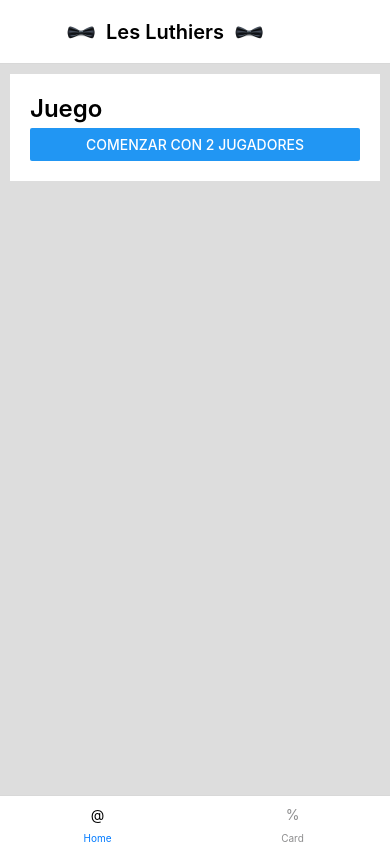
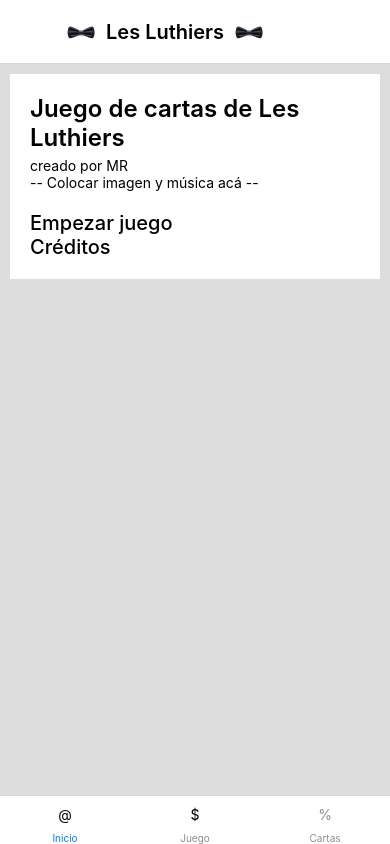
Before and after one commit to Leprosy/LesLuthiersCards, a React Native app: screen /Inicio in a window 390 px wide. Built offline with nearby package versions, Linux system fonts and the light colour scheme.

Commit message:
Start screen

```diff
--- a/App.tsx
+++ b/App.tsx
@@ -15,6 +15,7 @@
 import { CardScreen } from "./src/screens/CardScreen";
 import { GameStateProvider } from "./src/context/GameState/GameState";
 import { ModalProvider } from "./src/context/Modal";
+import { GameScreen } from "./src/screens/GameScreen";
 
 function LogoTitle(): React.JSX.Element {
   return (
@@ -38,9 +39,10 @@
     <ModalProvider>
       <GameStateProvider>
         <NavigationContainer>
-          <Tab.Navigator initialRouteName="Home" screenOptions={{ headerTitle: () => <LogoTitle /> }}>
-            <Tab.Screen name="Home" component={HomeScreen} options={{ tabBarIcon: () => <Text>@</Text> }} />
-            <Tab.Screen name="Card" component={CardScreen} options={{ tabBarIcon: (props) => <Text style={{ color: props.color }}>%</Text> }}/>
+          <Tab.Navigator initialRouteName="Inicio" screenOptions={{ headerTitle: () => <LogoTitle /> }}>
+            <Tab.Screen name="Inicio" component={HomeScreen} options={{ tabBarIcon: () => <Text>@</Text> }} />
+            <Tab.Screen name="Juego" component={GameScreen} options={{ tabBarIcon: () => <Text>$</Text> }} />
+            <Tab.Screen name="Cartas" component={CardScreen} options={{ tabBarIcon: (props) => <Text style={{ color: props.color }}>%</Text> }}/>
           </Tab.Navigator>
         </NavigationContainer>
       </GameStateProvider>
--- a/src/screens/CardScreen.tsx
+++ b/src/screens/CardScreen.tsx
@@ -8,7 +8,7 @@
 import { MiniCard } from "../components/MiniCard";
 import { Card } from "../lib/Card/Card";
 
-export function CardScreen({ route }: BottomTabScreenProps<RootTabParamList, "Card">): React.JSX.Element {
+export function CardScreen({ route }: BottomTabScreenProps<RootTabParamList, "Cartas">): React.JSX.Element {
   const theme = useColorScheme() || "light";
   const card = route.params?.card;
 
@@ -36,7 +36,7 @@
         :
 
         <Section style={{ flex: 5 }}
-          title="Card collection"
+          title="Cartas"
           text="..." />
       }
     </SafeAreaView>
--- /dev/null
+++ b/src/screens/GameScreen.tsx
@@ -0,0 +1,93 @@
+import { BottomTabScreenProps } from "@react-navigation/bottom-tabs";
+import { Alert, Button, SafeAreaView, Text, TextInput, View } from "react-native";
+import { RootTabParamList } from "../types";
+import { colors } from "../const/styles";
+import { Section } from "../components/Section";
+import { Player } from "../lib/Player";
+import { useContext, useState } from "react";
+import { Card } from "../lib/Card/Card";
+import { MiniCard } from "../components/MiniCard";
+import { GameContext } from "../context/GameState/GameState";
+import { ModalContext } from "../context/Modal";
+import { BigCard } from "../components/BigCard";
+import { GameStateActionType } from "../context/GameState/types";
+
+export function GameScreen({ navigation }: BottomTabScreenProps<RootTabParamList, "Juego">): React.JSX.Element {
+  const [canDraw, setCanDraw] = useState(false);
+  const { state, dispatch } = useContext(GameContext);
+  const [cardId, setCardId] = useState(-1);
+  const modal = useContext(ModalContext);
+
+
+  const playSelection = () => {
+    dispatch({ type: GameStateActionType.PlaySelection, call: (total: number) => {
+      Alert.alert(total > 0 ? `¡Ganaste ${total} aplausos!` : "Jugada invalida");
+    } });
+  };
+
+  const editSelection = (card: Card) => {
+    dispatch({ type: GameStateActionType.EditSelection, data: { card } });
+  };
+
+  const drawCard = () => {
+    setCanDraw(false);
+    dispatch({ type: GameStateActionType.DrawCard, data: { cardId }, call: (card) => {
+      console.log("drawCard: dispatch returned this", card);
+      modal.setContent(<BigCard card={card} />);
+      modal.setModalVisible(true);
+    } });
+  };
+
+  const nextTurn = () => {
+    setCanDraw(true);
+    dispatch({ type: GameStateActionType.NextTurn });
+  };
+
+  const resetGame = () => {
+    setCanDraw(true);
+    dispatch({ type: GameStateActionType.ResetGame, data: {} });
+  };
+
+  return (
+    <SafeAreaView style={[{ flex: 1 }, colors["light"].app]}>
+      <Section
+        title="Juego"
+        text={""}
+      >
+        {state.players.map((p: Player, i: number) =>
+          <Text
+            onPress={() => modal.setModalVisible(true)}
+            key={i}>{p.name}: {p.cards.length} cartas, {p.claps} aplausos. {i == state.turn ? "<<" : ""}</Text>)}
+        <Button title={`Comenzar con ${state.getNextPlayers()} jugadores`} onPress={resetGame}></Button>
+
+        {state.isGameActive() ? (canDraw
+          ? <><Button title="Sacar carta" onPress={drawCard}></Button>
+            <TextInput value={`${cardId}`} keyboardType={"decimal-pad"} style={{ fontSize: 10 }} onChange={(data) => setCardId(data.nativeEvent.text)} /></>
+          : <Button title="Pasar turno" onPress={nextTurn}></Button>) : null}
+
+        {state.isGameActive() ? <Button disabled={state.selection.length < 2} title="Jugar seleccion" onPress={playSelection}></Button> : null}
+      </Section>
+
+      {state.players.length > 1 ?
+        <Section
+          title={`Turno de ${state.currentPlayer?.name}`}
+          text={"..."}>
+
+          <View>
+            {state.currentPlayer?.cards.map((card: Card, i: number) =>
+              <MiniCard
+                key={i}
+                card={card}
+                index={i}
+                selected={state.selection.indexOf(card) >= 0}
+                onPress={() => state.selection.length > 0 ? editSelection(card) : navigation.navigate("Card", { card }) }
+                onLongPress={() => editSelection(card)}
+              />
+            )}
+          </View>
+
+        </Section>
+        : null }
+    </SafeAreaView>
+  );
+}
--- a/src/screens/HomeScreen.tsx
+++ b/src/screens/HomeScreen.tsx
@@ -1,92 +1,35 @@
 import { BottomTabScreenProps } from "@react-navigation/bottom-tabs";
-import { Alert, Button, SafeAreaView, Text, TextInput, View } from "react-native";
-import { GameStateActionType, RootTabParamList } from "../types";
+import { SafeAreaView, Text } from "react-native";
+import { RootTabParamList } from "../types";
 import { colors } from "../const/styles";
 import { Section } from "../components/Section";
-import { Player } from "../lib/Player";
-import { useContext, useState } from "react";
-import { Card } from "../lib/Card/Card";
-import { MiniCard } from "../components/MiniCard";
-import { GameContext } from "../context/GameState/GameState";
+import { useContext } from "react";
+// import { GameContext } from "../context/GameState/GameState";
 import { ModalContext } from "../context/Modal";
-import { BigCard } from "../components/BigCard";
 
-export function HomeScreen({ navigation }: BottomTabScreenProps<RootTabParamList, "Home">): React.JSX.Element {
-  const [canDraw, setCanDraw] = useState(false);
-  const { state, dispatch } = useContext(GameContext);
-  const [cardId, setCardId] = useState(-1);
+export function HomeScreen({ navigation }: BottomTabScreenProps<RootTabParamList, "Inicio">): React.JSX.Element {
+  // const { state, dispatch } = useContext(GameContext);
   const modal = useContext(ModalContext);
 
-
-  const playSelection = () => {
-    dispatch({ type: GameStateActionType.PlaySelection, call: (total: number) => {
-      Alert.alert(total > 0 ? `¡Ganaste ${total} aplausos!` : "Jugada invalida");
-    } });
+  const showCredits = () => {
+    modal.setContent(<Text>-- Colocar créditos del juego acá --</Text>);
+    modal.setModalVisible(true);
   };
 
-  const editSelection = (card: Card) => {
-    dispatch({ type: GameStateActionType.EditSelection, data: { card } });
-  };
-
-  const drawCard = () => {
-    setCanDraw(false);
-    dispatch({ type: GameStateActionType.DrawCard, data: { cardId }, call: (card) => {
-      console.log("drawCard: dispatch returned this", card);
-      modal.setContent(<BigCard card={card} />);
-      modal.setModalVisible(true);
-    } });
-  };
-
-  const nextTurn = () => {
-    setCanDraw(true);
-    dispatch({ type: GameStateActionType.NextTurn });
-  };
-
-  const resetGame = () => {
-    setCanDraw(true);
-    dispatch({ type: GameStateActionType.ResetGame, data: {} });
+  const startGame = () => {
+    navigation.navigate("Juego");
   };
 
   return (
     <SafeAreaView style={[{ flex: 1 }, colors["light"].app]}>
       <Section
-        title="Juego"
-        text={""}
+        title="Juego de cartas de Les Luthiers"
+        text="creado por MR"
       >
-        {state.players.map((p: Player, i: number) =>
-          <Text
-            onPress={() => modal.setModalVisible(true)}
-            key={i}>{p.name}: {p.cards.length} cartas, {p.claps} aplausos. {i == state.turn ? "<<" : ""}</Text>)}
-        <Button title={`Comenzar con ${state.getNextPlayers()} jugadores`} onPress={resetGame}></Button>
-
-        {state.isGameActive() ? (canDraw
-          ? <><Button title="Sacar carta" onPress={drawCard}></Button>
-            <TextInput value={`${cardId}`} keyboardType={"decimal-pad"} style={{ fontSize: 10 }} onChange={(data) => setCardId(data.nativeEvent.text)} /></>
-          : <Button title="Pasar turno" onPress={nextTurn}></Button>) : null}
-
-        {state.isGameActive() ? <Button disabled={state.selection.length < 2} title="Jugar seleccion" onPress={playSelection}></Button> : null}
+        <Text style={{ marginBottom: 20 }}>-- Colocar imagen y música acá --</Text>
+        <Text style={{ fontSize: 20, fontWeight: 500 }} onPress={startGame}>Empezar juego</Text>
+        <Text style={{ fontSize: 20, fontWeight: 500 }} onPress={showCredits}>Créditos</Text>
       </Section>
-
-      {state.players.length > 1 ?
-        <Section
-          title={`Turno de ${state.currentPlayer?.name}`}
-          text={"..."}>
-
-          <View>
-            {state.currentPlayer?.cards.map((card: Card, i: number) =>
-              <MiniCard
-                key={i}
-                card={card}
-                index={i}
-                selected={state.selection.indexOf(card) >= 0}
-                onPress={() => state.selection.length > 0 ? editSelection(card) : navigation.navigate("Card", { card }) }
-                onLongPress={() => editSelection(card)}
-              />
-            )}
-          </View>
-
-        </Section>
-        : null }
     </SafeAreaView>
   );
 }
--- a/src/types.ts
+++ b/src/types.ts
@@ -2,8 +2,9 @@
 import { Card } from "./lib/Card/Card";
 
 export type RootTabParamList = {
-  Home: undefined;
-  Card: { card: Card };
+  Inicio: undefined;
+  Juego: undefined;
+  Cartas: { card: Card };
 };
 
 export type imageAsset = {
```
